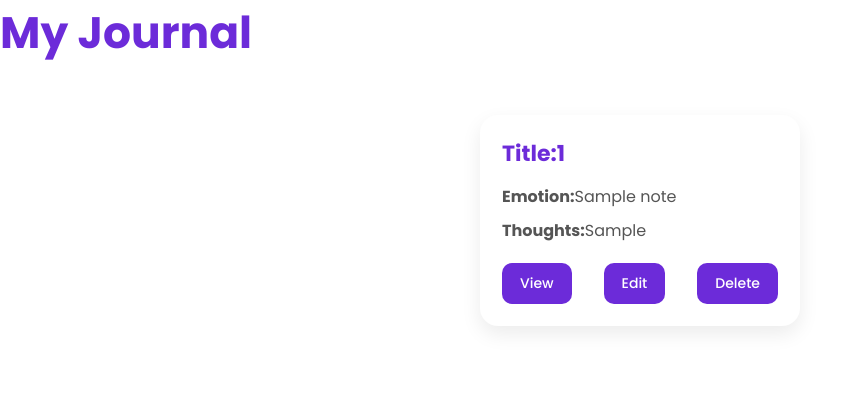
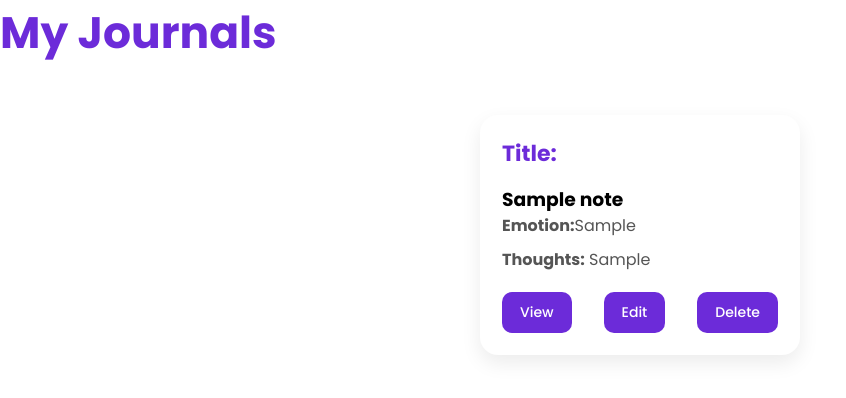
Before and after one commit to S-BOT-DESIGN/MindScribe, a Flask app: page /notes in a window 1280 px wide. Shown: the top 398 px of the page, without its empty margins (0-846 px from the left). Run offline with Flask 3, Linux system fonts and the light colour scheme; the visitor is signed in with stand-in values (Sample User, id 1); tables that the repository leaves empty hold one stand-in row (values such as "Sample post").

Commit message:
Update MindScribe application

```diff
--- a/app.py
+++ b/app.py
@@ -16,14 +16,13 @@ def login():
     if request.method == "POST":
         email = request.form.get("email")
         password = request.form.get("password")
-        print("Email entered:", email)
-        print("Password entered:", password)
+        print("Login attempt received")
         conn = sqlite3.connect('notes.db')
         cursor = conn.cursor()
         cursor.execute("SELECT * FROM users WHERE email = ?",(email,))
         user = cursor.fetchone()
-        print("User from DB:", user)
-#what is user now:2 chances-one is when email exixtes and other is when not existed
+        print("User found:", user is not None)
+#what is user now:2 chances-one is when email existed and other is when not existed
     #so if its case 2 we write this
         if not user:
             conn.close()
@@ -57,17 +56,29 @@ def new_note():
         thoughts = request.form.get('thoughts')
         emotion = request.form.get("emotion")
 
+        print("TITLE:", title)
+        print("EMOTION:", emotion)
+        print("THOUGHTS:", thoughts)
+        print("USER ID:", session["user_id"])
+
         user_id = session["user_id"]
 
         conn = sqlite3.connect("notes.db")
         cursor = conn.cursor()
+
         cursor.execute("""
             INSERT INTO notes(user_id, title, emotion, thoughts)
             VALUES (?, ?, ?, ?)
         """, (user_id, title, emotion, thoughts))
+
         conn.commit()
+
+        cursor.execute("SELECT * FROM notes ORDER BY id DESC LIMIT 1")
+        print("JUST INSERTED:", cursor.fetchone())
+
         conn.close()
         return redirect("/notes")
+
     return render_template('new_notes.html')
 
 @app.route('/notes')
--- a/static/style.css
+++ b/static/style.css
@@ -248,7 +248,7 @@ a{
     left:-250px;
     width:250px;
     height:100vh;
-    background:#6C2BD9;
+    background:#6f43bc;
     padding-top:60px;
     transition:0.3s;
 }
@@ -261,7 +261,7 @@ a{
 }
 
 .sidebar a:hover{
-    background-color:#5b3b9b;
+    background-color:#cac5d5;
 }
 
 /* ===========================
@@ -302,6 +302,13 @@ a{
     color:#555;
     margin-bottom:10px;
     line-height:1.5;
+}
+
+.journal-preview {
+    display: -webkit-box;
+    -webkit-line-clamp: 2;
+    -webkit-box-orient: vertical;
+    overflow: hidden;
 }
 
 .card-buttons{
--- a/templates/dashboard.html
+++ b/templates/dashboard.html
@@ -14,9 +14,7 @@
             <div class="top-bar">
     <button class="menu-btn">☰</button>
     <div class="sidebar">
-        <a href="/dashboard">Dasboard</a>
         <a href="/notes">My Journals</a>
-        <a href="#">Settings</a>
         <a href="/logout">Logout</a>
     </div>
     <a href="/new-note">
--- a/templates/edit_note.html
+++ b/templates/edit_note.html
@@ -28,7 +28,7 @@
             class="edit-input"
             type="text"
             name="title"
-            value="{{ note[1] }}">
+            value="{{ note[2] }}">
 
         <label class="label">Emotion</label>
 
@@ -36,13 +36,13 @@
             class="edit-input"
             type="text"
             name="emotion"
-            value="{{ note[2] }}">
+            value="{{ note[3] }}">
 
         <label class="label">Thoughts</label>
 
         <textarea
             class="edit-textarea"
-            name="thoughts">{{ note[3] }}</textarea>
+            name="thoughts">{{ note[4] }}</textarea>
 
         <div class="edit-buttons">
 
--- a/templates/new_notes.html
+++ b/templates/new_notes.html
@@ -11,6 +11,7 @@
     </head>
     <body>
         <form action="/new-note" method="POST">
+            <!-- So when you click Save, the browser sends the form data to Flask -->
 
 <div class="new-note-container">
 
@@ -45,7 +46,7 @@
         Choose the emotion that best fits your note.
     </p>
     <input type = "hidden" name="emotion" id = "selectedEmotion">
-<!--tHE NAME ATTRIBUTE is the key that flask uses in request.fprm.get("title/emotion/thoughts")-->
+<!--tHE NAME ATTRIBUTE is the key that flask uses in request.form.get("title/emotion/thoughts")-->
     <div class="emotion-list">
 
 
--- a/templates/notes.html
+++ b/templates/notes.html
@@ -3,7 +3,7 @@
     <head>
        <meta charset="UTF-8">
         <meta name="viewport" content="width=device-width, initial-scale=1.0">
-        <title>All Notes</title>
+        <title>All Journals</title>
         <link rel="preconnect" href="https://fonts.googleapis.com">
         <link rel="preconnect" href="https://fonts.gstatic.com" crossorigin>
         <link href="https://fonts.googleapis.com/css2?family=Poppins:wght@300;400;500;600;700&display=swap" rel="stylesheet">
@@ -11,13 +11,15 @@
     </head>
     <body>
 
-        <h1>My Journal</h1>
+        <h1>My Journals</h1>
         <div class="notes-container">
         {% for note in notes%}
-        <div class="journal-card">
-        <h2>Title:{{ note[1] }}</h2> <!--#note 1 is title,//note 2 is the emotion,//note 3 is the thought-->
-        <p> <strong>Emotion:</strong>{{note[2] }}
-        <p> <strong>Thoughts:</strong>{{ note[3] }}</p>
+        <div class="journal-card">  <!--note 0 is id , note 1 is the user_id-->
+        <h2><strong>Title:</h2> <h3>{{ note[2] }}</h3></strong><!--#note 2 is title,//note 3 is the emotion,//note 4 is the thought-->
+        <p> <strong>Emotion:</strong>{{note[3] }}
+        <p class="journal-preview">
+            <strong>Thoughts:</strong> {{ note[4] }}
+        </p>
         <div class="card-buttons">
             <a href="/view-note/{{ note[0]}}"><button>View</button></a>
         <a href="/edit-note/{{ note[0]}}"><button>Edit</button></a>
--- a/templates/view_note.html
+++ b/templates/view_note.html
@@ -17,17 +17,17 @@
 
     <div class="view-card">
 
-        <h1>{{ note[1] }}</h1>
+        <h1>{{ note[2] }}</h1>
 
         <div class="emotion-badge">
-            {{ note[2] }}
+            {{ note[3] }}
         </div>
 
         <div class="thoughts-box">
 
             <h3>Your Thoughts</h3>
 
-            <p>{{ note[3] }}</p>
+            <p>{{ note[4] }}</p>
 
         </div>
 
```
Also changed, not shown: check_db.py (+3 -6 lines), static/script.js (+14 -0 lines).
